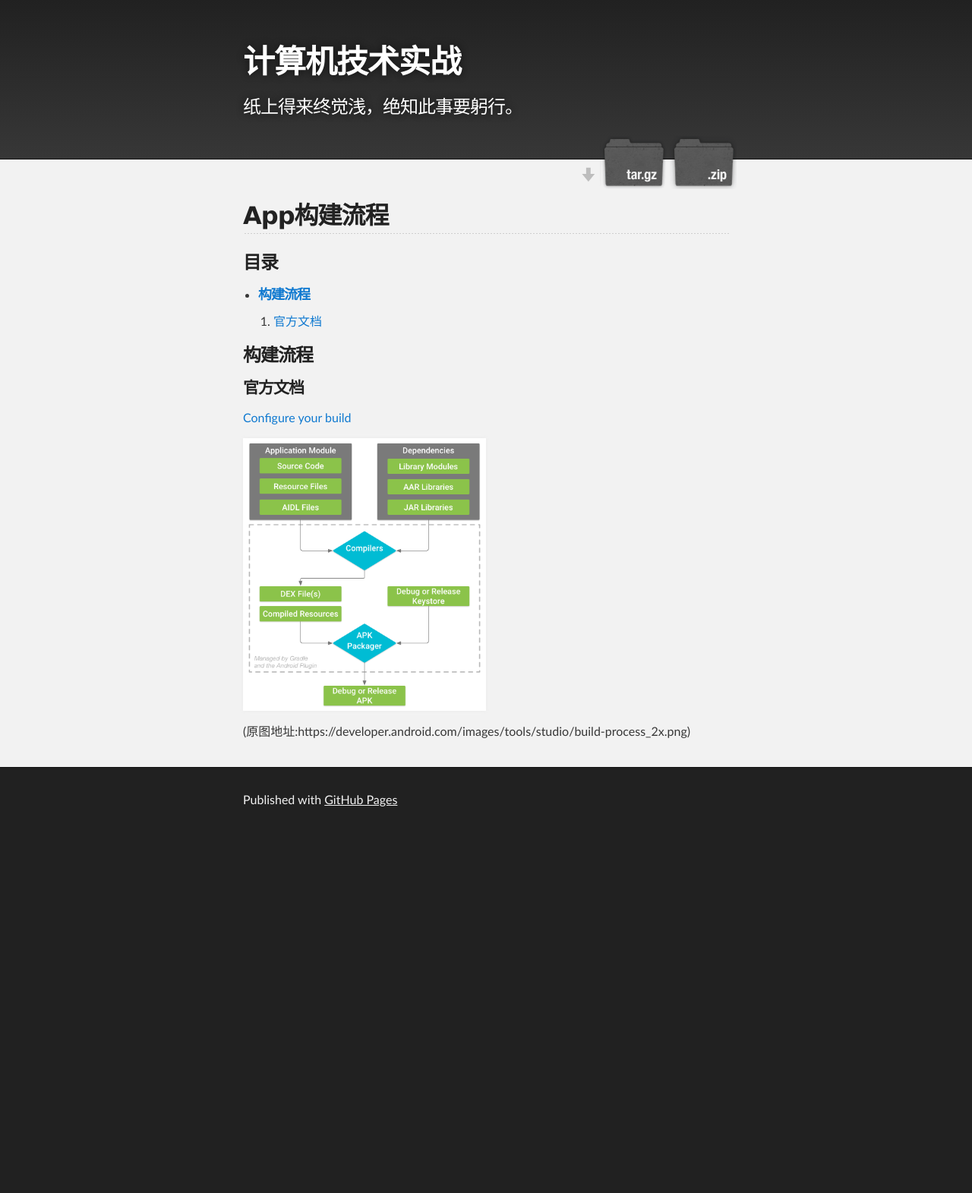
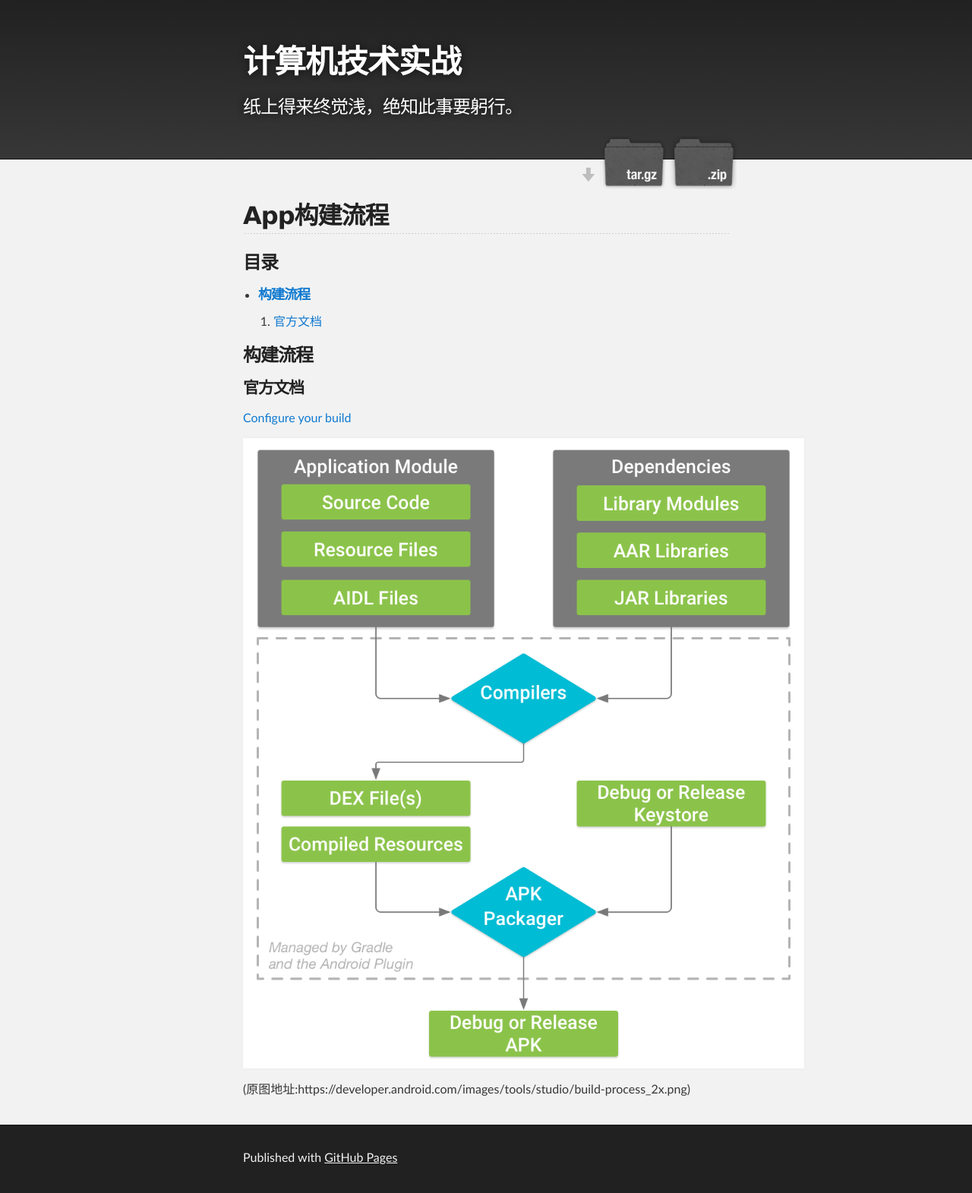
Before and after one commit to mwping/mwping.github.io, a Jekyll site: the page built from android/build-app.md, in a window 1280 px wide. Shown: the whole page at 76% size. Built offline with Jekyll 4.4.1, drawn with Linux system fonts in a browser that asks for light colours; our own code applies the rules of GitHub Pages for plain Markdown files; before the commit the page ends 1100 px from its top, so only the background shows below that.

Commit message:
fix pic size

```diff
--- a/android/build-app.md
+++ b/android/build-app.md
@@ -11,6 +11,6 @@
 
 [Configure your build](https://developer.android.com/studio/build/)
 
-<img src="../assets/images/build-process_2x.png" width="50%">
+![](../assets/images/build-process_2x.png)
 
 (原图地址:https://developer.android.com/images/tools/studio/build-process_2x.png)
```
